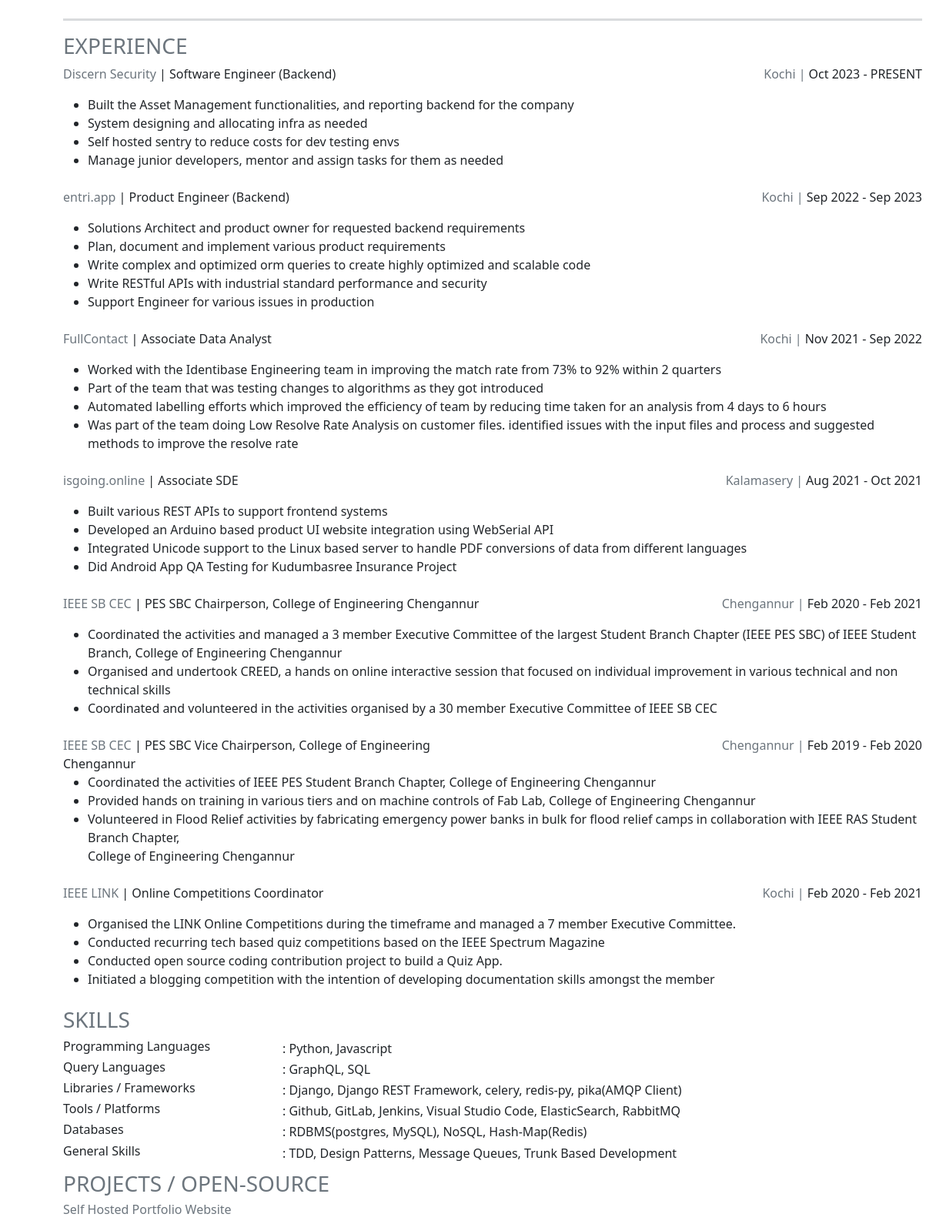
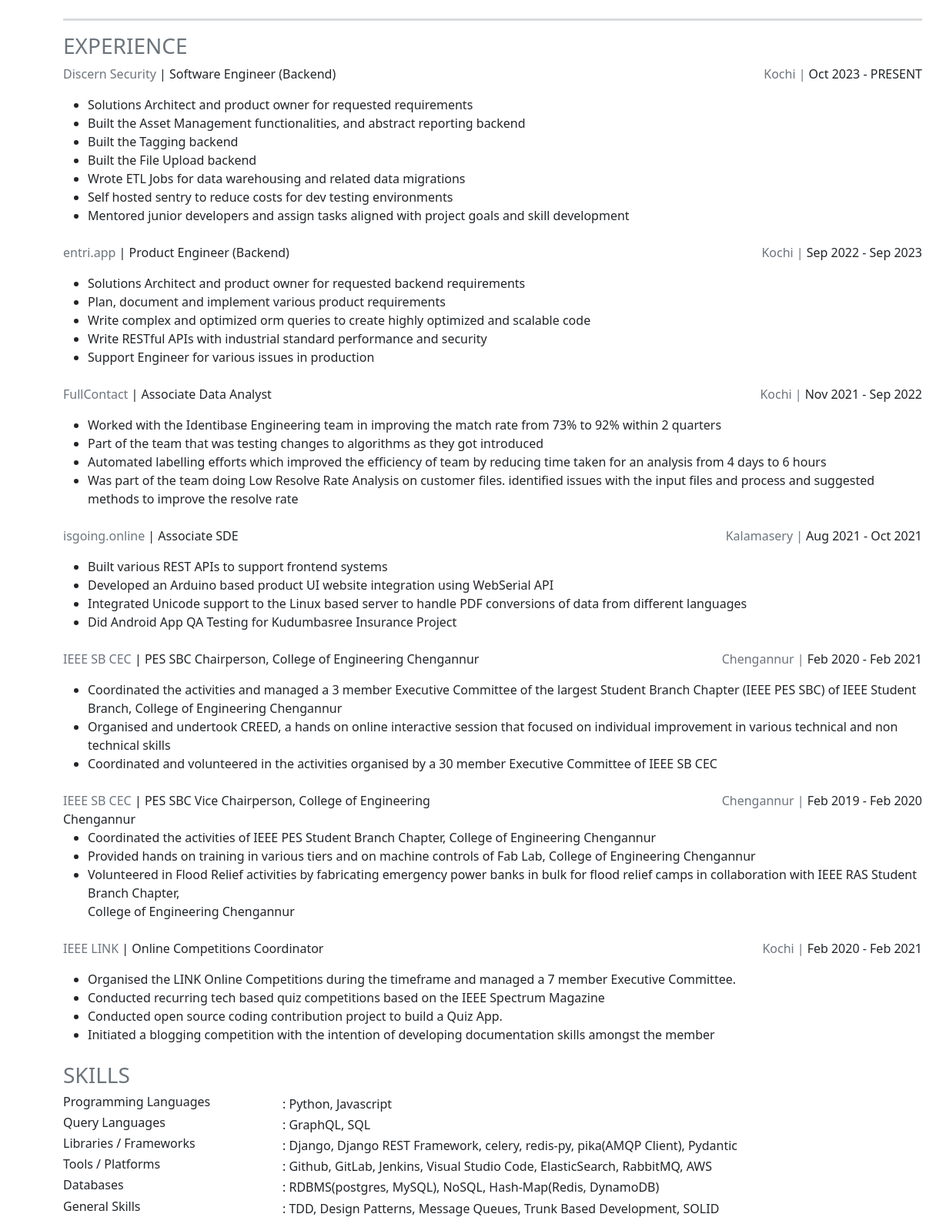
Before and after one commit to libinmv/resume, a plain HTML site: page index.html in a window 1280 px wide. Shown: the part 200-1790 px from the top of the page at 77% size, 0-1229 px from the left. Drawn offline with nearby package versions, Linux system fonts and the light colour scheme.

Commit message:
Update skills and responsibilities in index.html

```diff
--- a/index.html
+++ b/index.html
@@ -58,10 +58,13 @@
         <div class="row mb-2">
             <div class="col">
                 <ul>
-                    <li>Built the Asset Management functionalities, and reporting backend for the company</li>
-                    <li>System designing and allocating infra as needed</li>
-                    <li>Self hosted sentry to reduce costs for dev testing envs</li>
-                    <li>Manage junior developers, mentor and assign tasks for them as needed</li>
+                    <li>Solutions Architect and product owner for requested requirements</li>
+                    <li>Built the Asset Management functionalities, and abstract reporting backend</li>
+                    <li>Built the Tagging backend</li>
+                    <li>Built the File Upload backend</li>
+                    <li>Wrote ETL Jobs for data warehousing and related data migrations</li>
+                    <li>Self hosted sentry to reduce costs for dev testing environments</li>
+                    <li>Mentored junior developers and assign tasks aligned with project goals and skill development</li>
                 </ul>
             </div>
         </div>
@@ -210,19 +213,19 @@
         </div>
         <div class="row d-flex">
             <div class="col-3 h6 flex-grow-1">Libraries / Frameworks</div>
-            <div class="col-9">: Django, Django REST Framework, celery, redis-py, pika(AMQP Client)</div>
+            <div class="col-9">: Django, Django REST Framework, celery, redis-py, pika(AMQP Client), Pydantic</div>
         </div>
         <div class="row d-flex">
             <div class="col-3 h6 flex-grow-1">Tools / Platforms</div>
-            <div class="col-9">: Github, GitLab, Jenkins, Visual Studio Code, ElasticSearch, RabbitMQ</div>
+            <div class="col-9">: Github, GitLab, Jenkins, Visual Studio Code, ElasticSearch, RabbitMQ, AWS</div>
         </div>
         <div class="row d-flex">
             <div class="col-3 h6 flex-grow-1">Databases</div>
-            <div class="col-9">: RDBMS(postgres, MySQL), NoSQL, Hash-Map(Redis)</div>
+            <div class="col-9">: RDBMS(postgres, MySQL), NoSQL, Hash-Map(Redis, DynamoDB)</div>
         </div>
         <div class="row d-flex mb-2">
             <div class="col-3 h6 flex-grow-1">General Skills</div>
-            <div class="col-9">: TDD, Design Patterns, Message Queues, Trunk Based Development</div>
+            <div class="col-9">: TDD, Design Patterns, Message Queues, Trunk Based Development, SOLID</div>
         </div>
         <h3 class="text-secondary">PROJECTS / OPEN-SOURCE</h3>
         <div class="row">
```
